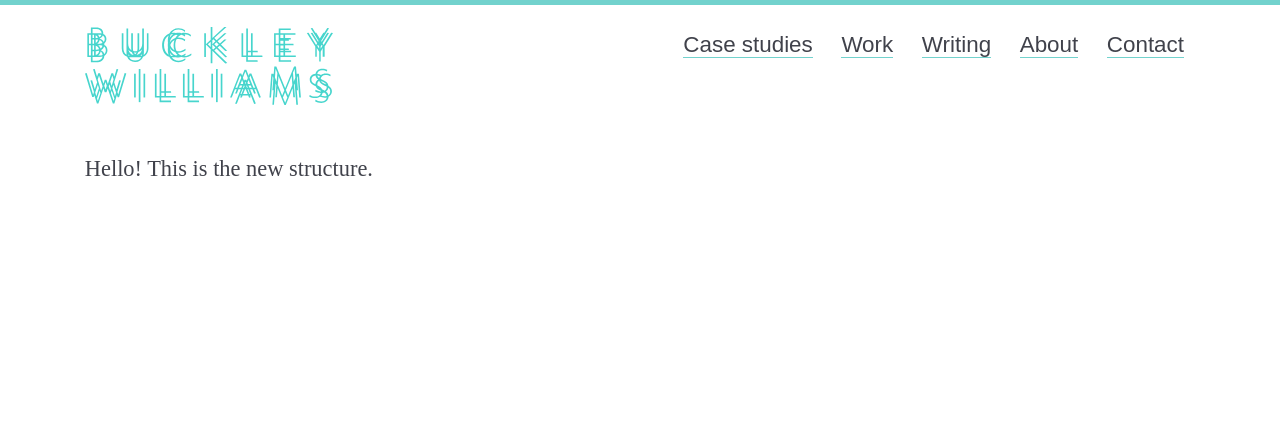
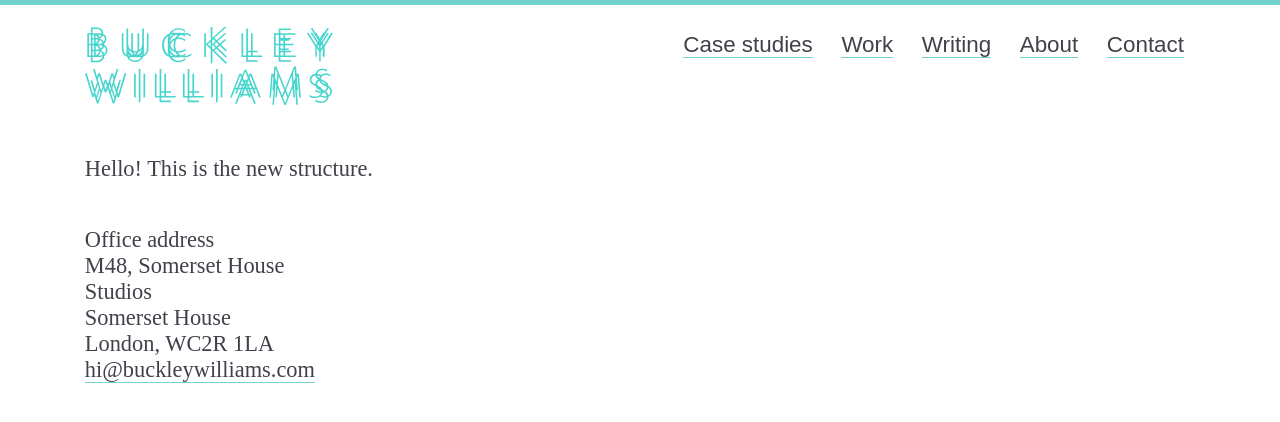
Before and after one commit to buckleywilliams/buckleywilliams, a Jekyll site: the page built from index.html, in a window 1280 px wide. Shown: the top 422 px of the page. Built offline with Jekyll 4.4.1, drawn with Linux system fonts in a browser that asks for light colours.

Commit message:
Add the address markup

```diff
--- a/_layouts/base.html
+++ b/_layouts/base.html
@@ -28,6 +28,7 @@
       <div class="row nav">
         <div class="sidecol">
           <a href="/" class="site-logo">
+            <h1 class="u-visuallyhidden">Buckley Williams</h1>
             <img src="/assets/img/logo.svg" alt="Buckley Williams">
           </a>
         </div>
@@ -46,5 +47,23 @@
       </div>
       {{ page.content }}
     </div>
+    <div class="container footer">
+      <div class="row">
+
+        <div class="sidecol">
+          <div itemscope itemtype="http://schema.org/Organization">
+            Office address<br>
+            <div class="address" itemprop="address" itemscope itemtype="http://schema.org/PostalAddress">
+              <span itemprop="streetAddress">M48, Somerset House Studios</span>
+              <span class="line" itemprop="streetAddress">Somerset House</span>
+              <span class="line"><span itemprop="addressLocality">London</span>, <span itemprop="postalCode">WC2R 1LA</span></span>
+              <p><a href="mailto:hi@buckleywilliams.com" itemprop="email">hi@buckleywilliams.com</a></p>
+          </div>
+        </div>
+
+        <div class="maincol">
+        </div>
+      </div>
+    </div>
   </body>
 </html>
--- a/assets/styles.scss
+++ b/assets/styles.scss
@@ -54,3 +54,19 @@ a {
     padding: 0.2em 0.5em;
   }
 }
+
+.address {
+  .line {
+    display: block;
+  }
+}
+
+// Utility classes
+
+.u-visuallyhidden {
+  position: absolute;
+  overflow: hidden;
+  clip: rect(0 0 0 0);
+  height: 1px; width: 1px;
+  margin: -1px; padding: 0; border: 0;
+}
```
